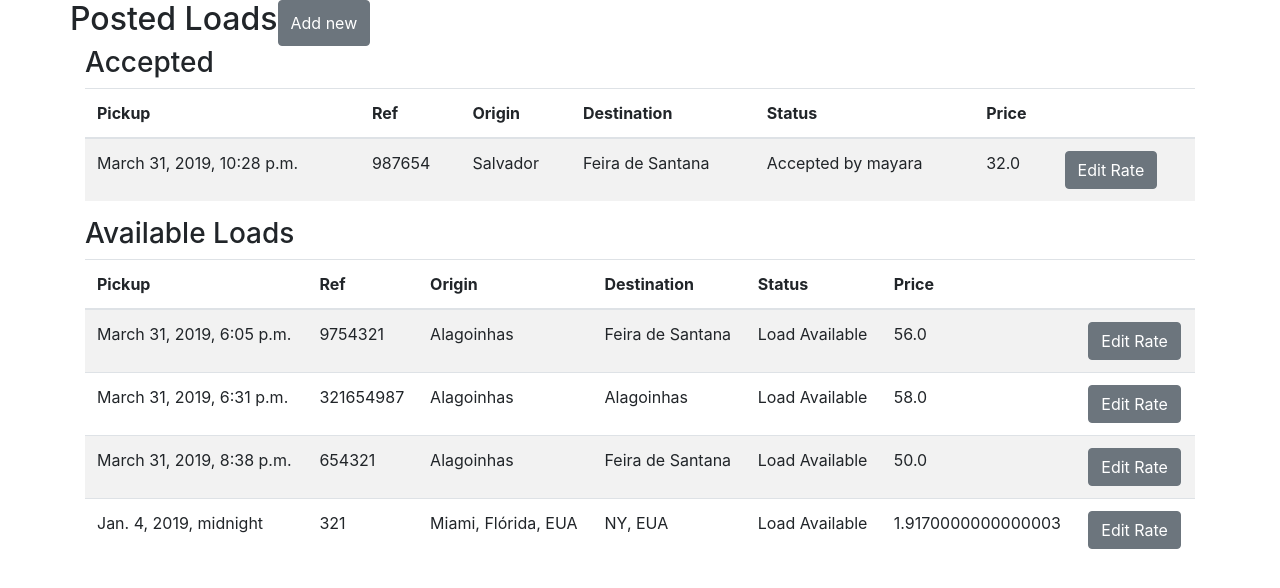
After one commit to miss-marverls/loadsmart, a Django app: page /loads in a window 1280 px wide. The commit adds this page. Shown: the top 588 px of the page. Run offline with Django 3.2, Linux system fonts and the light colour scheme; data comes from the database, SQL or seed files in the repository; both versions use the stored data as it was after the commit; some libraries are stand-ins or nearby versions.

Commit message:
Added load list and new load form

```diff
--- a/load/models.py
+++ b/load/models.py
@@ -1,5 +1,6 @@
 from django.db import models
 from django.contrib.auth.models import User
+from django.utils import timezone
 
 # Create your models here.
 
@@ -9,7 +10,7 @@ class Load(models.Model):
         User, related_name='shipper', on_delete=models.CASCADE)
     carrier = models.ForeignKey(
         User, related_name='carrier', on_delete=models.CASCADE, null=True, blank=True)
-    pickup_date = models.DateTimeField()
+    pickup_date = models.DateTimeField(default=timezone.now)
     ref = models.CharField(max_length=200)
     origin_city = models.CharField(max_length=200)
     destination_city = models.CharField(max_length=200)
--- /dev/null
+++ b/load/static/css/load.css
@@ -0,0 +1,3 @@
+.load-form input, .load-form textarea {
+    width: 100%;
+}
--- /dev/null
+++ b/load/templates/load/base.html
@@ -0,0 +1,24 @@
+{% load static %}
+<!DOCTYPE html>
+<html lang="en">
+<head>
+    <meta charset="UTF-8">
+    <title>Loads</title>
+    <link rel="stylesheet" href="https://stackpath.bootstrapcdn.com/bootstrap/4.2.1/css/bootstrap.min.css" integrity="sha384-GJzZqFGwb1QTTN6wy59ffF1BuGJpLSa9DkKMp0DgiMDm4iYMj70gZWKYbI706tWS" crossorigin="anonymous">
+    <link rel="stylesheet" href="{%  static 'css/load.css' %}">
+</head>
+<body>
+    <div class = "container">
+        {% block content %}
+        {% endblock %}
+    </div>
+
+    <script src="https://code.jquery.com/jquery-3.3.1.slim.min.js" integrity="sha384-q8i/X+965DzO0rT7abK41JStQIAqVgRVzpbzo5smXKp4YfRvH+8abtTE1Pi6jizo" crossorigin="anonymous"></script>
+    <script src="https://cdnjs.cloudflare.com/ajax/libs/popper.js/1.14.6/umd/popper.min.js" integrity="sha384-wHAiFfRlMFy6i5SRaxvfOCifBUQy1xHdJ/yoi7FRNXMRBu5WHdZYu1hA6ZOblgut" crossorigin="anonymous"></script>
+    <script src="https://stackpath.bootstrapcdn.com/bootstrap/4.2.1/js/bootstrap.min.js" integrity="sha384-B0UglyR+jN6CkvvICOB2joaf5I4l3gm9GU6Hc1og6Ls7i6U/mkkaduKaBhlAXv9k" crossorigin="anonymous"></script>
+    <!-- <script type="text/javascript" src="https://maps.googleapis.com/maps/api/js?key=AIzaSyCwkx_ql1gv3xRQtJJdn-LtQ0M2U87jFpc&libraries=places"></script>
+    <script type="text/javascript" src="{% static 'js/autocomplete.js' %}"></script>
+    <script type="text/javascript" src="{% static 'js/distance.js' %}"></script>
+    <script type="text/javascript" src="{% static 'js/pricing.js' %}"></script> -->
+</body>
+</html>
--- /dev/null
+++ b/load/templates/load/list_load.html
@@ -0,0 +1,68 @@
+{% extends 'load/base.html' %}
+{% block content %}
+
+    <div class = "row">
+        <h2> Posted Loads </h2>
+        <button class = "btn btn-secondary">Add new</button>
+    </div>
+    <h3>Accepted</h3>
+
+    <table class="table table-hover table-striped">
+          <thead>
+                <tr>
+                     <th scope="col">Pickup</th>
+                     <th scope="col">Ref</th>
+                     <th scope="col">Origin</th>
+                     <th scope="col">Destination</th>
+                     <th scope="col">Status</th>
+                     <th scope="col">Price</th>
+                     <th scope="col"></th>
+                </tr>
+          </thead>
+          <tbody>
+                {% for load in accepted_loads %}
+                     <tr>
+                         <td>{{ load.pickup_date}}</td>
+                         <td>{{ load.ref }}</td>
+                         <td>{{ load.origin_city}}</td>
+                         <td>{{ load.destination_city}}</td>
+                         <td> Accepted by {{ load.carrier }} </td>
+                         <td>{{ load.price}}</td>
+                         <td>
+                             <a class="btn btn-secondary" href="">Edit Rate</a>
+                         </td>
+                     </tr>
+                {% endfor %}
+          </tbody>
+    </table>
+
+    <h3>Available Loads</h3>
+    <table class="table table-hover table-striped">
+          <thead>
+                <tr>
+                     <th scope="col">Pickup</th>
+                     <th scope="col">Ref</th>
+                     <th scope="col">Origin</th>
+                     <th scope="col">Destination</th>
+                     <th scope="col">Status</th>
+                     <th scope="col">Price</th>
+                     <th scope="col"></th>
+                </tr>
+          </thead>
+          <tbody>
+                {% for load in available_loads %}
+                     <tr>
+                         <td>{{ load.pickup_date}}</td>
+                         <td>{{ load.ref }}</td>
+                         <td>{{ load.origin_city}}</td>
+                         <td>{{ load.destination_city}}</td>
+                         <td> Load Available </td>
+                         <td>{{ load.price}}</td>
+                         <td>
+                             <a class="btn btn-secondary" href="">Edit Rate</a>
+                         </td>
+                     </tr>
+                {% endfor %}
+          </tbody>
+    </table>
+{% endblock %}
--- a/load/views.py
+++ b/load/views.py
@@ -1,5 +1,25 @@
-from django.shortcuts import render
+from django.shortcuts import render, redirect
+from .form import LoadForm
+from .models import Load
+from django.contrib.auth.models import User
+from django.utils import timezone
+
 # Create your views here.
 
 def register_load(request):
     return render(request, 'load/register_load.html')
+
+def new_load(request):
+    form = LoadForm(request.POST)
+    if form.is_valid():
+        load = form.save(commit=False)
+        load.carrier = None
+        load.shipper = User.objects.get(id=2)
+        load.save()
+        return redirect('loads')
+    return render(request, 'load/new_load.html', {'form' : form})
+
+def list_loads(request):
+    available_loads = Load.objects.filter(carrier=None)
+    accepted_loads = Load.objects.exclude(carrier=None)
+    return render(request, 'load/list_load.html', {'available_loads' : available_loads, 'accepted_loads' : accepted_loads})
--- a/loadsmart/settings.py
+++ b/loadsmart/settings.py
@@ -38,7 +38,8 @@ INSTALLED_APPS = [
     'django.contrib.messages',
     'django.contrib.staticfiles',
     'rest_framework',
-    'load'
+    'load',
+    'widget_tweaks'
 ]
 
 MIDDLEWARE = [
--- a/loadsmart/urls.py
+++ b/loadsmart/urls.py
@@ -26,5 +26,7 @@ router.register('load', LoadViewSet)
 urlpatterns = [
     path('admin/', admin.site.urls),
     path('api/', include(router.urls)),
-    path('load/register', register_load, name = 'register_load')
+    path('load/register', register_load, name = 'register_load'),
+    path('load/new', new_load, name = 'new_load'),
+    path('loads', list_loads, name = 'loads')
 ]
--- a/requirements.txt
+++ b/requirements.txt
@@ -1,3 +1,5 @@
 Django==2.1.7
+django-widget-tweaks==1.4.3
 djangorestframework==3.9.2
+djangorestframework-stubs==0.4.2
 pytz==2018.9
```
Also changed, not shown: load/form.py (added, +7 -0 lines), load/templates/load/new_load.html (added, +47 -0 lines), load/templates/load/register_load.html (+6 -23 lines), db.sqlite3, load/migrations/0003_auto_20190331_1946.py (added), load/migrations/0004_auto_20190331_1947.py (added).
